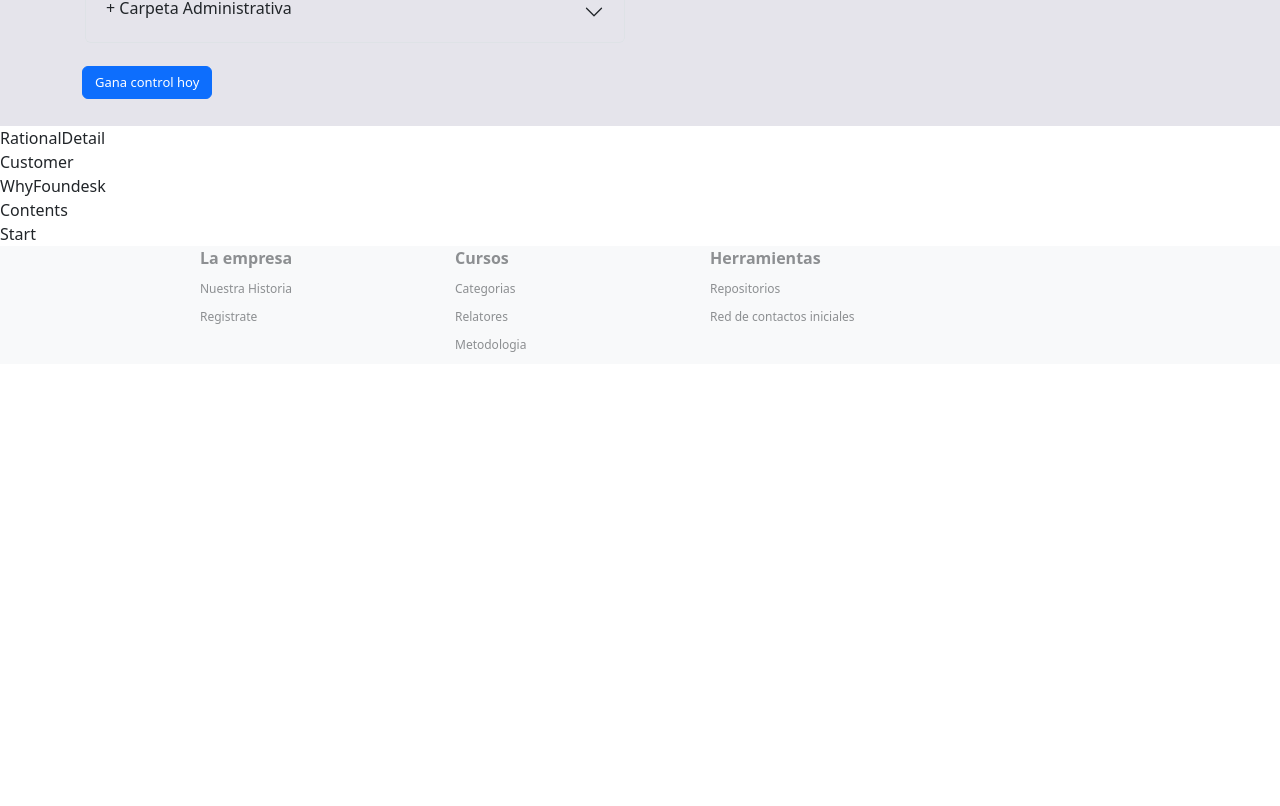
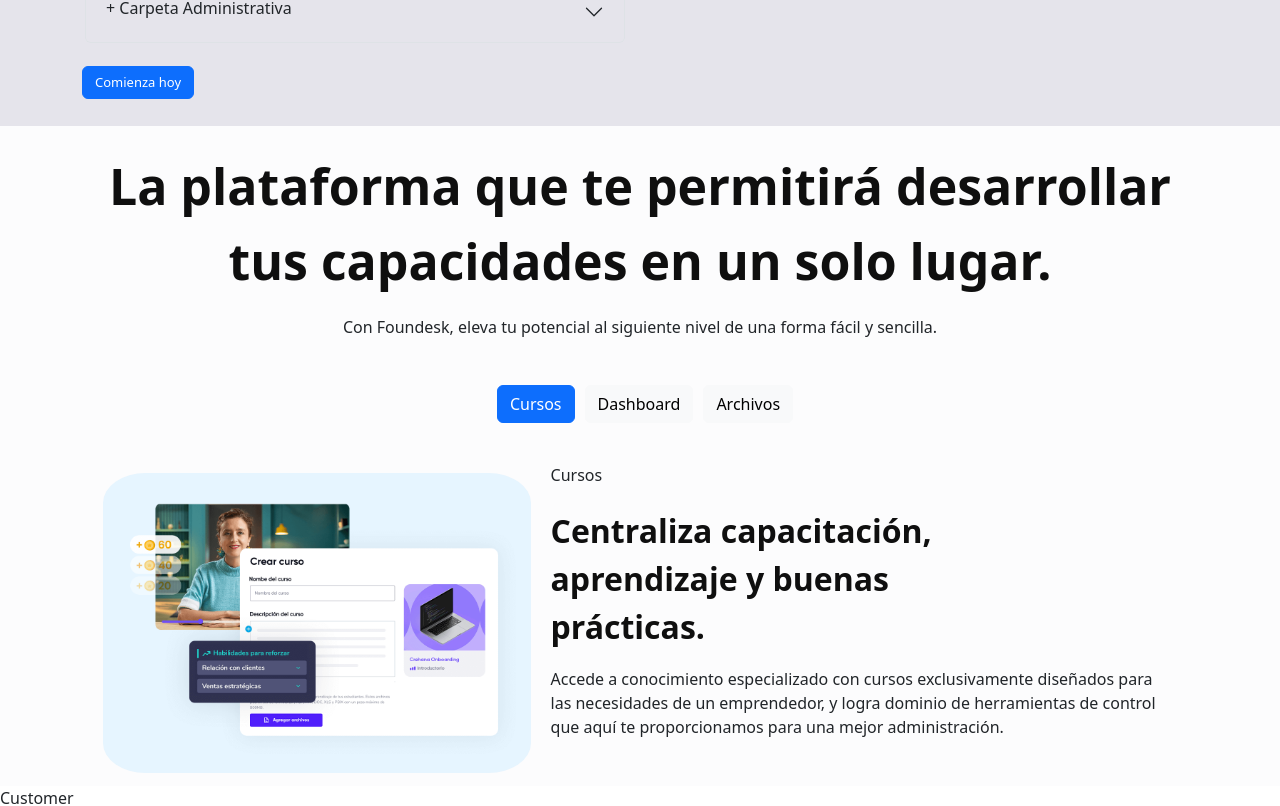
Before and after one commit to Cristianibanezvillarroel/foundesk, a React (Vite) app: page /#/ in a window 1280 px wide. Shown: the part 899-1705 px from the top of the page. Before the commit the page ends 1263 px from the top, so only its background shows below. Built offline with nearby package versions, Linux system fonts and the light colour scheme.

Commit message:
agregacion de rational detail

```diff
--- a/src/components/home/Rational.jsx
+++ b/src/components/home/Rational.jsx
@@ -16,7 +16,7 @@ export const Rational = () => {
           <RationalAccordion />
         </div>
         <div id='rational-left-button'>
-          <Button variant='primary'>Gana control hoy</Button>
+          <Button variant='primary'>Comienza hoy</Button>
         </div>
       </div>
     </>
--- a/src/components/home/RationalDetail.jsx
+++ b/src/components/home/RationalDetail.jsx
@@ -1,7 +1,26 @@
 import React from 'react'
+import { Button } from 'react-bootstrap'
+import { RationalDetailImg } from './RationalDetailImg'
+import { RationalDetailContent } from './RationalDetailContent'
 
 export const RationalDetail = () => {
   return (
-    <div>RationalDetail</div>
+    <>
+      <div id='rationaldetail-up-llamado'>
+        <p>La plataforma que te permitirá desarrollar tus capacidades en un solo lugar.</p>
+      </div>
+      <div id='rationaldetail-bajada'>
+        <p>Con Foundesk, eleva tu potencial al siguiente nivel de una forma fácil y sencilla.</p>
+      </div>
+      <div id='rationaldetail-button'>
+        <Button variant='primary'>Cursos</Button>{''}
+        <Button variant='light'>Dashboard</Button>{''}
+        <Button variant='light'>Archivos</Button>{''}
+        </div>
+      <div id='rationaldetail-content'>
+        <RationalDetailImg />
+        <RationalDetailContent />
+        </div>
+    </>
   )
 }
--- /dev/null
+++ b/src/components/home/RationalDetailContent.jsx
@@ -0,0 +1,21 @@
+import React from 'react'
+import { Button } from 'react-bootstrap'
+import { RationalAccordion } from './RationalAccordion'
+
+export const RationalDetailContent = () => {
+  return (
+    <>
+      <div>
+        <div id='rationaldetail-content-right'>
+          Cursos
+        </div>
+        <div id='rationaldetail-content-llamado'>
+          <p>Centraliza capacitación, aprendizaje y buenas prácticas.</p>
+        </div>
+        <div id='rationaldetail-content-bajada'>
+          <p>Accede a conocimiento especializado con cursos exclusivamente diseñados para las necesidades de un emprendedor, y logra dominio de herramientas de control que aquí te proporcionamos para una mejor administración.</p>
+        </div>
+      </div>
+    </>
+  )
+}
--- /dev/null
+++ b/src/components/home/RationalDetailImg.jsx
@@ -0,0 +1,12 @@
+import React from 'react'
+import  rationaldetailimgcurses from '/public/rationaldetailimg_curses.webp'
+
+export const RationalDetailImg = () => {
+  return (
+    <>
+      <div  >
+        <img id='rationaldetail-img' src={rationaldetailimgcurses} />
+      </div>
+    </>
+  )
+}
--- a/src/estilos.css
+++ b/src/estilos.css
@@ -99,3 +99,72 @@
     color: blue;
     font-size: medium;
 }
+
+.rationaldetail {
+    display: flex;
+    flex-direction: column;
+    background-color: rgb(252, 252, 253);
+    padding: 3px;
+    align-items: center;
+    align-content: center;
+
+}
+
+#rationaldetail-up-llamado {
+    color: rgb(15, 15, 15);
+    font-size: 50px;
+    margin-top: 20px;
+    font-weight: bold;
+    text-align: center;
+    margin-left: 100px;
+    margin-right: 100px;
+}
+
+#rationaldetail-bajada {
+    text-align: center;
+    margin-left: 100px;
+    margin-right: 100px;
+}
+
+#rationaldetail-button {
+    display: flex;
+    flex-direction: row;
+    margin: 30px;
+}
+
+#rationaldetail-button Button {
+    margin-left: 10px;
+}
+
+#rationaldetail-content {
+    display: flex;
+    flex-direction: row;
+    margin: 10px;
+    margin-left: 100px;
+    margin-right: 100px;
+}
+
+#rationaldetail-img {
+    margin-top: 10px;
+    margin-right: 20px;
+    border-radius: 10%;
+    height: 300px;
+    align-content: space-between;
+}
+
+#rationaldetail-content-right {
+    max-width: 50px;
+}
+
+#rationaldetail-content-llamado {
+    max-width: 500px;
+    color: rgb(15, 15, 15);
+    font-size:xx-large;
+    margin-top: 20px;
+    font-weight: bold;
+    text-align: left;
+}
+
+#rationaldetail-content-bajada {
+    max-width: 700px;
+}
--- a/src/pages/Home.jsx
+++ b/src/pages/Home.jsx
@@ -39,7 +39,9 @@ export const Home = () => {
           </Row>
         </Container>
       </div>
-      <RationalDetail />
+      <div className='rationaldetail'>
+        <RationalDetail />
+      </div>
       <Customer />
       <WhyFoundesk />
       <Contents />
```
Also changed, not shown: public/rationaldetailimg_curses.webp (added).
